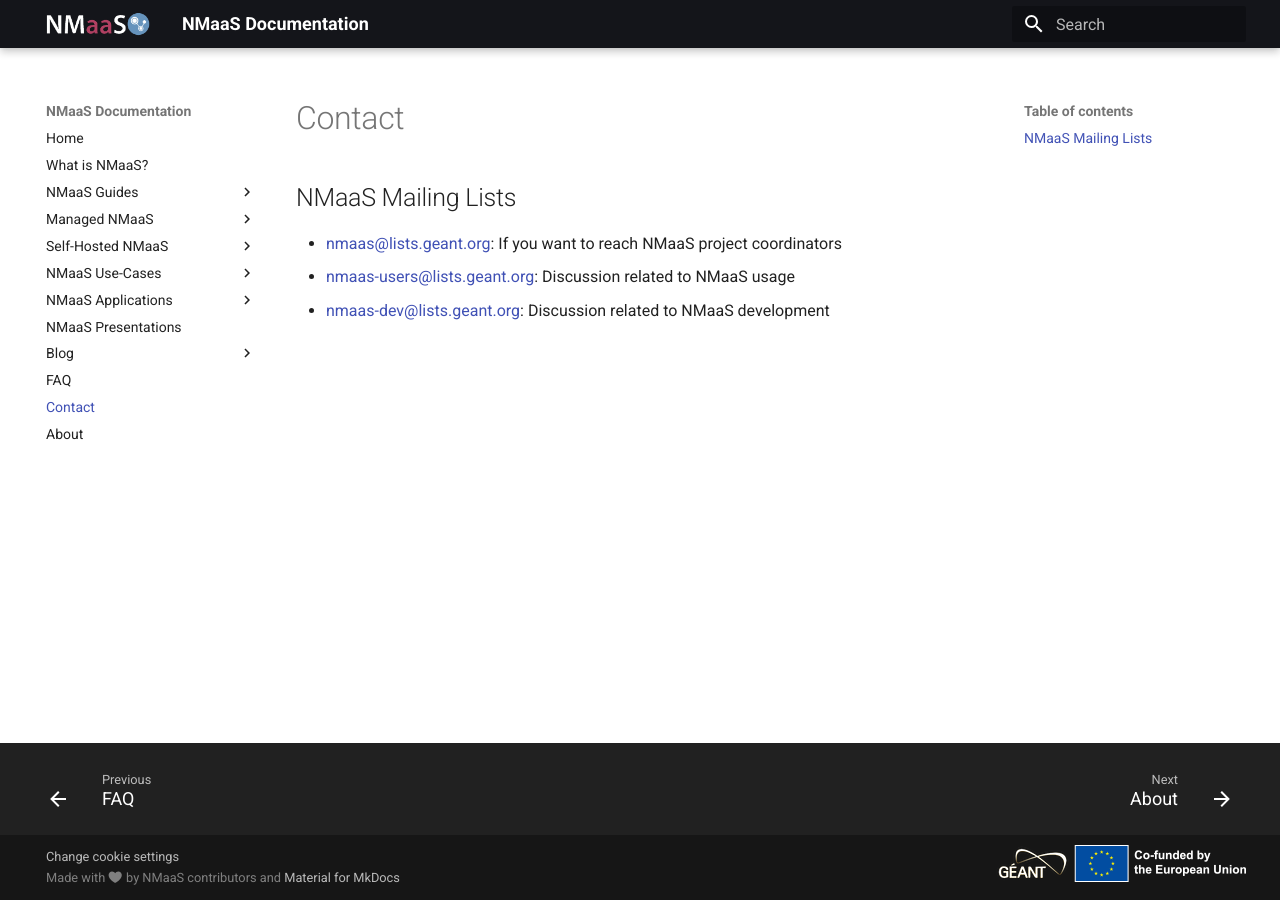
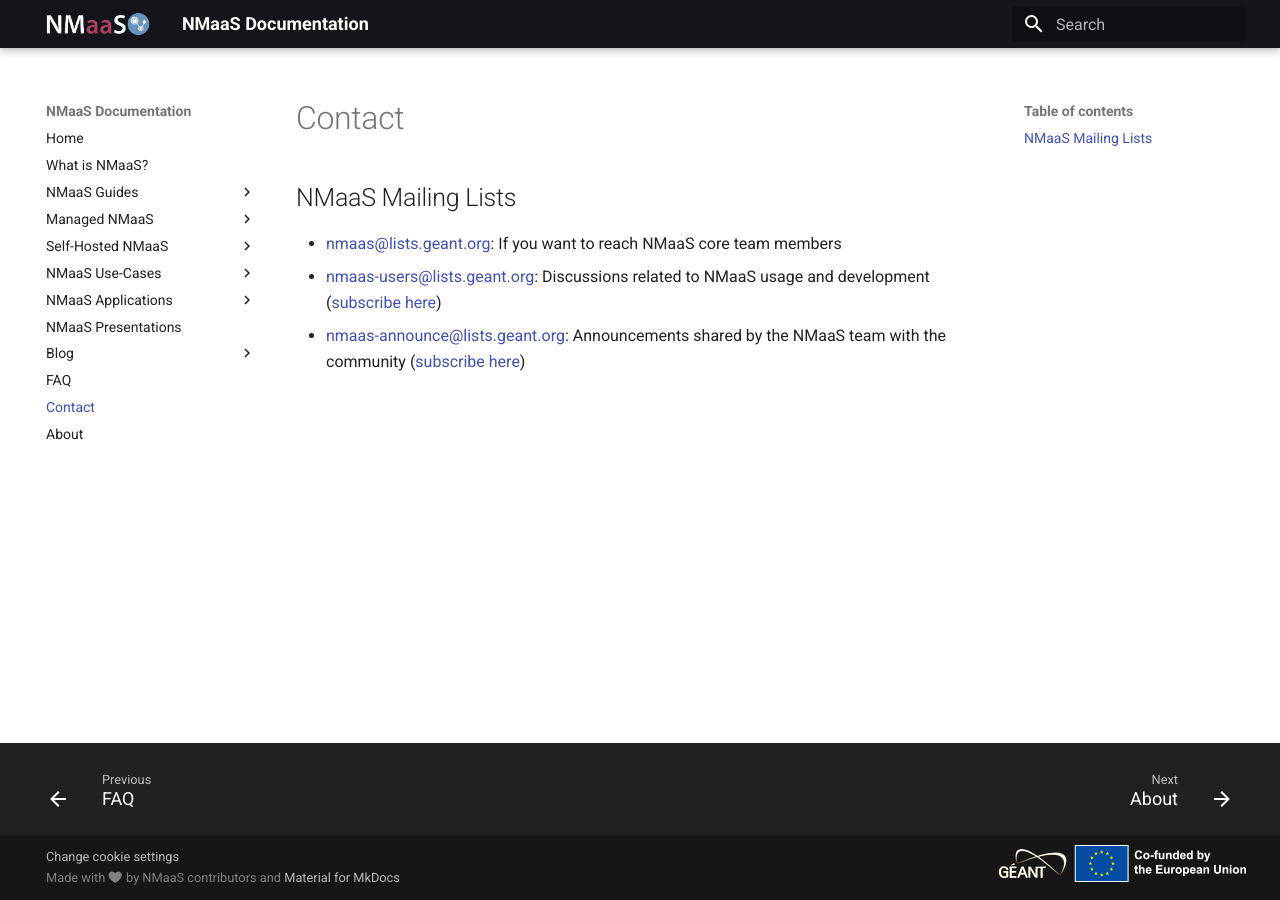
Before and after one commit to nmaas-platform/nmaas-docs, an MkDocs documentation site: the page built from docs/contact.md, in a window 1280 px wide. Built offline with MkDocs 1.6.1 and Material for MkDocs 9.7.7, drawn with Linux system fonts in a browser that asks for light colours.

Commit message:
Updated the list of available mailing lists

```diff
--- a/docs/contact.md
+++ b/docs/contact.md
@@ -2,6 +2,6 @@
 
 ## NMaaS Mailing Lists
 
-- [nmaas@lists.geant.org](mailto:nmaas@lists.geant.org): If you want to reach NMaaS project coordinators
-- [nmaas-users@lists.geant.org](mailto:nmaas-users@lists.geant.org): Discussion related to NMaaS usage
-- [nmaas-dev@lists.geant.org](mailto:nmaas-dev@lists.geant.org): Discussion related to NMaaS development
+- [nmaas@lists.geant.org](mailto:nmaas@lists.geant.org): If you want to reach NMaaS core team members
+- [nmaas-users@lists.geant.org](mailto:nmaas-users@lists.geant.org): Discussions related to NMaaS usage and development ([subscribe here](https://lists.geant.org/sympa/info/nmaas-users))
+- [nmaas-announce@lists.geant.org](mailto:nmaas-announce@lists.geant.org): Announcements shared by the NMaaS team with the community ([subscribe here](https://lists.geant.org/sympa/info/nmaas-announce))
```
